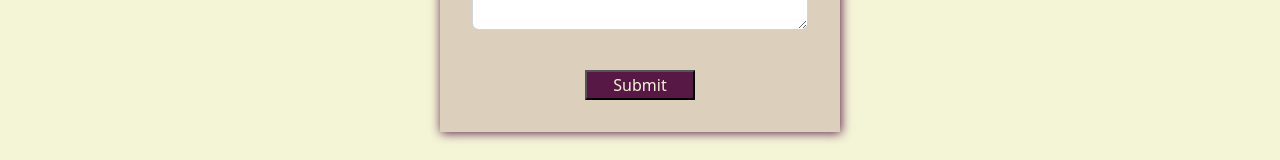
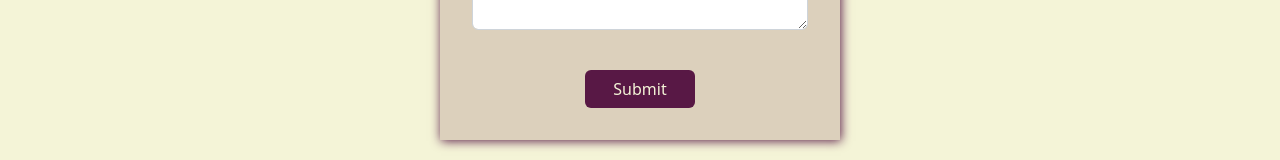
Before and after one commit to BrettMiller47/portfolio, a React (Create React App) app: page /pipeline in a window 1280 px wide. Shown: the part 2562-2722 px from the top of the page. Built offline with nearby package versions, Linux system fonts and the light colour scheme.

Commit message:
changed submit button style

```diff
--- a/src/components/Contact/Card.js
+++ b/src/components/Contact/Card.js
@@ -77,7 +77,7 @@ export default function Card() {
         <textarea style={styles.input} className="form-control mb-2" id="message" rows="3" placeholder='Hi Brett, I really liked your website!'></textarea>
 
         <div className='justify-content-center'>
-          <button type="submit" style={styles.button} onClick={handleSubmit}>Submit</button>
+          <button type="submit" className='btn' style={styles.button} onClick={handleSubmit}>Submit</button>
         </div>
       </form>
     </div>
```
